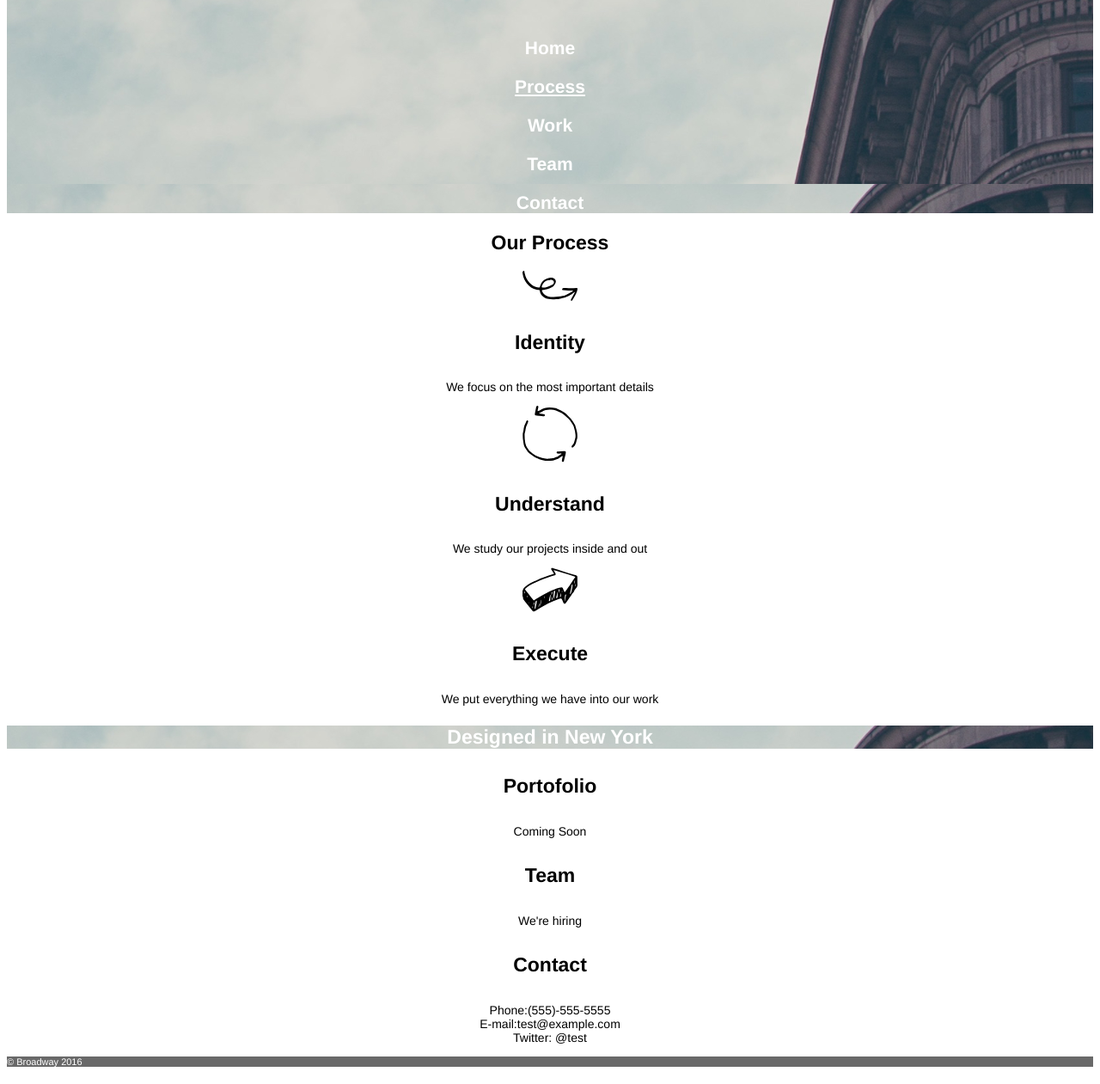
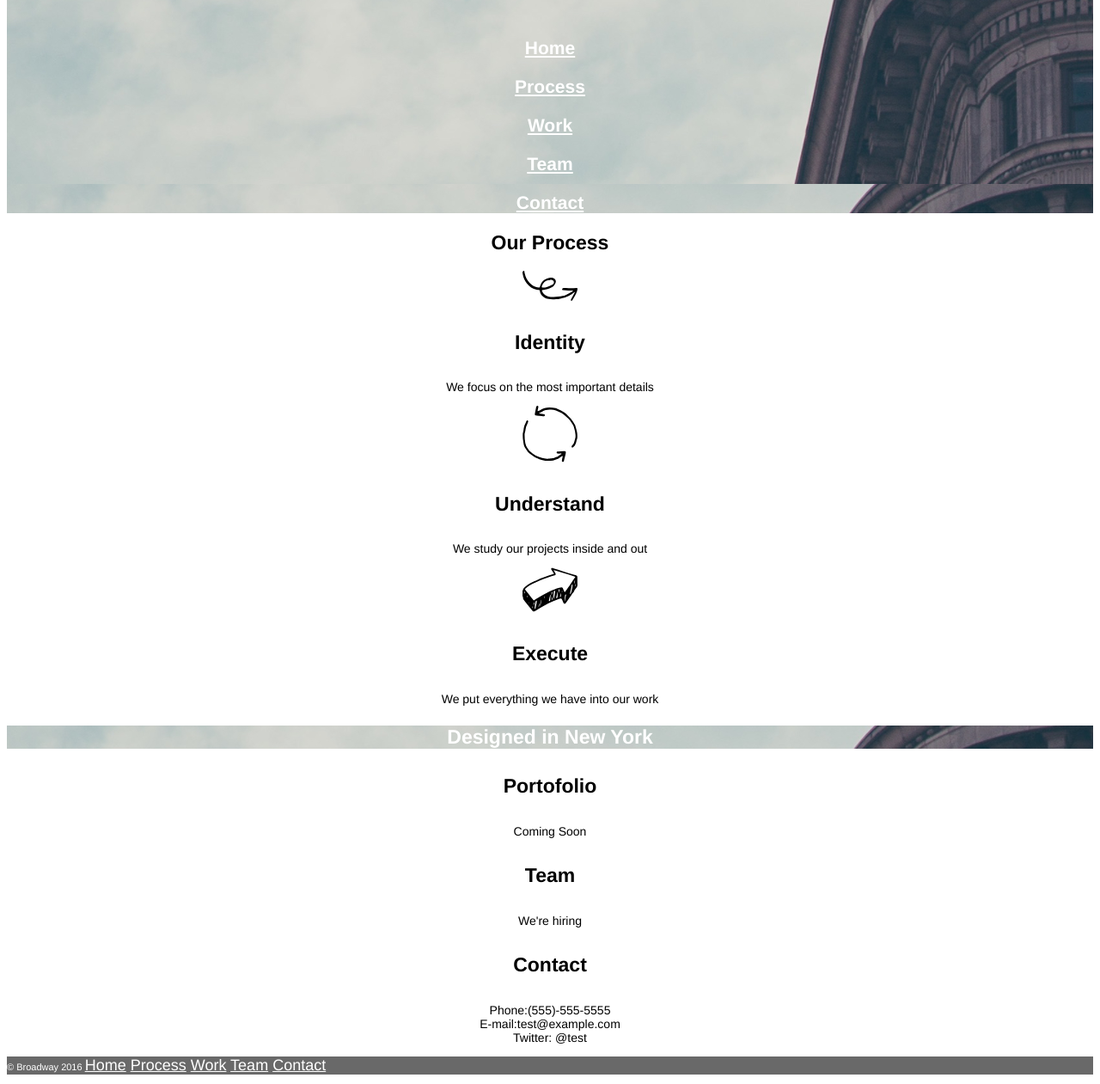
Before and after one commit to AndreiR01/Broadway, a plain HTML site: page index.html in a window 1280 px wide. Shown: the part 130-1391 px from the top of the page at 86% size. Drawn offline with Linux system fonts and the light colour scheme.

Commit message:
Finished Product Tested

```diff
--- a/css/style.css
+++ b/css/style.css
@@ -12,8 +12,9 @@ nav {
   font-size: 18px;
 }
 #main-menu {
-  background-image: url("../background/the-flatiron-building.png");
+   background-image: url("../background/the-flatiron-building.png");
 }
+
 .process-heading {
   font-size: 23px;
   font-weight: bold;
@@ -31,7 +32,6 @@ font-weight: bold;
   font-weight: bold;
   color: white;
   background-image: url("../background/the-flatiron-building.png");
-
 }
 p {
   font-size: 14px;
@@ -52,3 +52,6 @@ p {
   a:hover {
     color: grey;
   }
+.footer-navigation {
+  font-size: 18px;
+}
--- a/index.html
+++ b/index.html
@@ -9,16 +9,14 @@
 
 
   <div id="main-menu">
-
     <h1 class="main-heading">Broadway Design</h1>
     <nav>
-      <h3>Home</h3>
+      <h3><a href="#top">Home</a></h3>
       <h3><a href="#our-processes">Process</a></h3>
-      <h3 class="work">Work</h3>
-      <h3 class="team">Team</h3>
-      <h3 class="contact">Contact</h3>
+      <h3><a href="#work">Work</a></h3>
+      <h3><a href="#team">Team</a></h3>
+      <h3><a href="#contact">Contact</a></h3>
     </nav>
-
   </div>
 
   <div>
@@ -35,16 +33,17 @@
 
       <h3 class="designed-in-new-york">Designed in New York</h3>
 
-      <h4>Portofolio</h4>
+      <h4 id="work">Portofolio</h4>
         <p>Coming Soon</p>
-      <h4>Team</h4>
+      <h4 id="team">Team</h4>
         <p>We're hiring</p>
-      <h4>Contact</h4>
+      <h4 id="contact">Contact</h4>
         <p>Phone:(555)-555-5555<br />E-mail:test@example.com<br />Twitter: @test</p>
     </div>
 
     <div>
-      <p class="copyright-footer">© Broadway 2016 </p>
+
+      <p class="copyright-footer">© Broadway 2016 <span class="footer-navigation"> <a href="#top">Home</a> <a href="#our-processes">Process</a> <a href="#work">Work</a> <a href="#team">Team</a> <a href="#contact">Contact</a></span> </p>
     </div>
 
 
```
